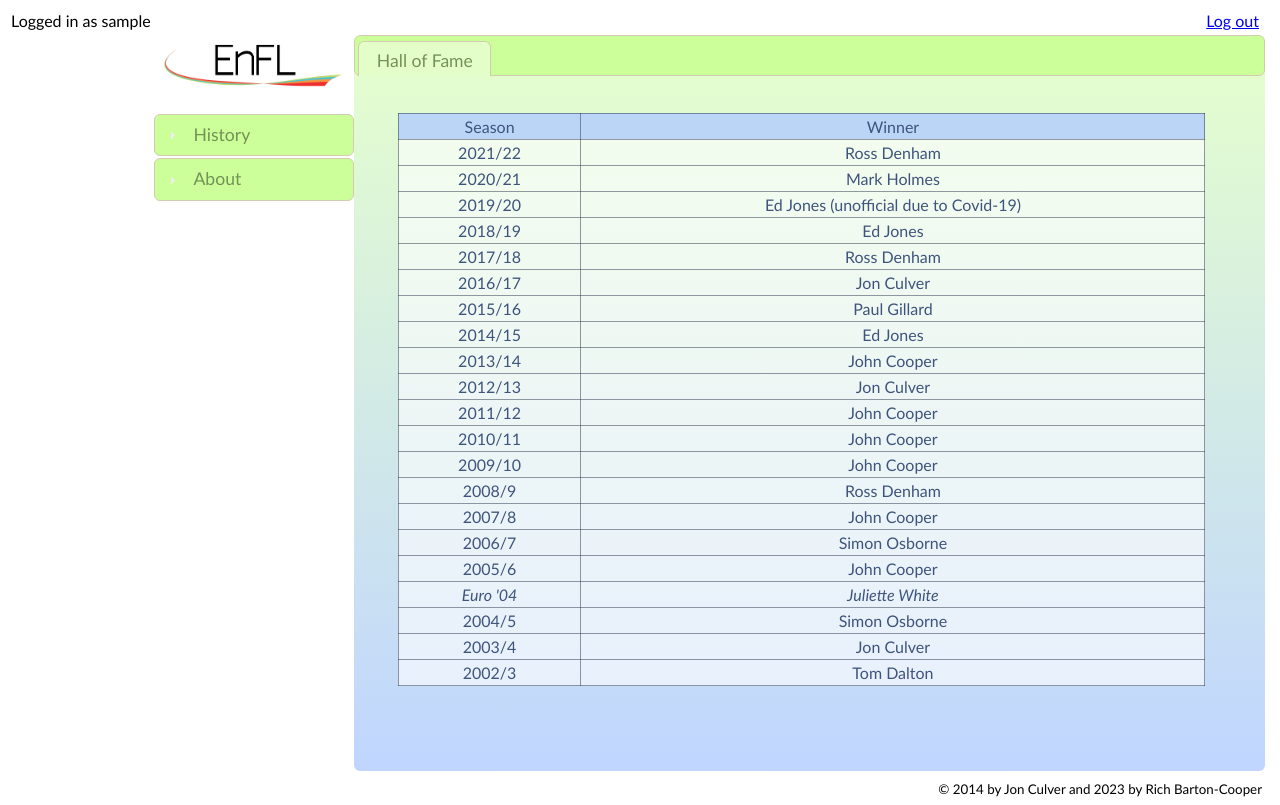
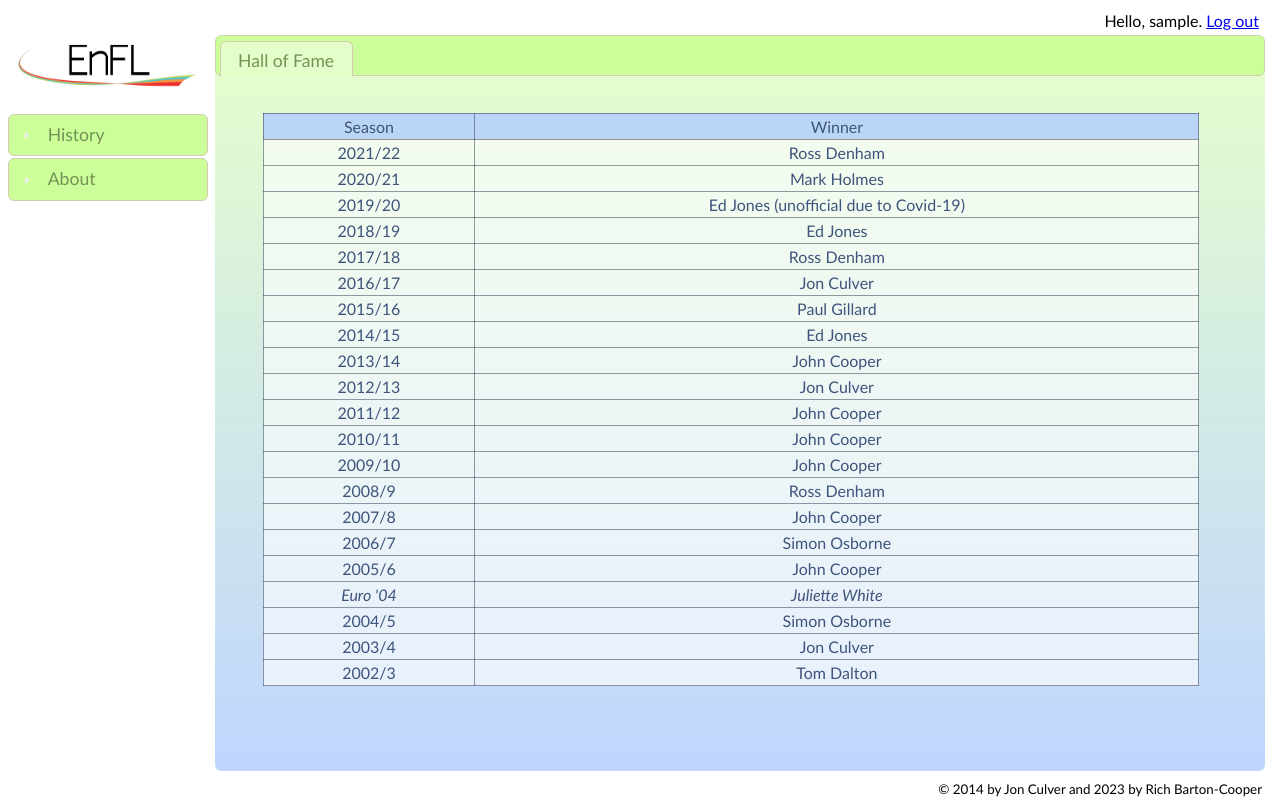
Before and after one commit to richcooper95/enfl, a Django app: page /hall_of_fame/ in a window 1280 px wide. Run offline with Django 4.2, Linux system fonts and the light colour scheme; the visitor is signed in with stand-in values (Sample User, id 1); some libraries are stand-ins or nearby versions.

Commit message:
Fix bug in header when logged in

```diff
--- a/templates/base.html
+++ b/templates/base.html
@@ -32,25 +32,19 @@
 
     <body>
       <div id="header">
+        <table align="right">
           {% if not user.is_authenticated %}
-            <table align="right">
             <tr>
               <td><a class="loginurl" href="{% url 'login' %}">Log in</a></td>
               <td><a class="registerurl" href="{% url 'django_registration_register' %}">Sign up</a></td>
             </tr>
-            </table>
           {% else %}
-            <table align="left">
             <tr>
-                <td><a class="username">Logged in as {{ user }}</a></td>
-              </tr>
-            </table>
-            <table align="right">
-              <tr>
+              <td><a class="username">Hello, {{ user }}. </a></td>
               <td><a class="logouturl" href="{% url 'logout' %}">Log out</a></td>
             </tr>
+          {% endif %}
         </table>
-          {% endif %}
       </div>
 
       <div id="leftmenu">
```
Lines whose indentation alone changed are shown as unchanged.
